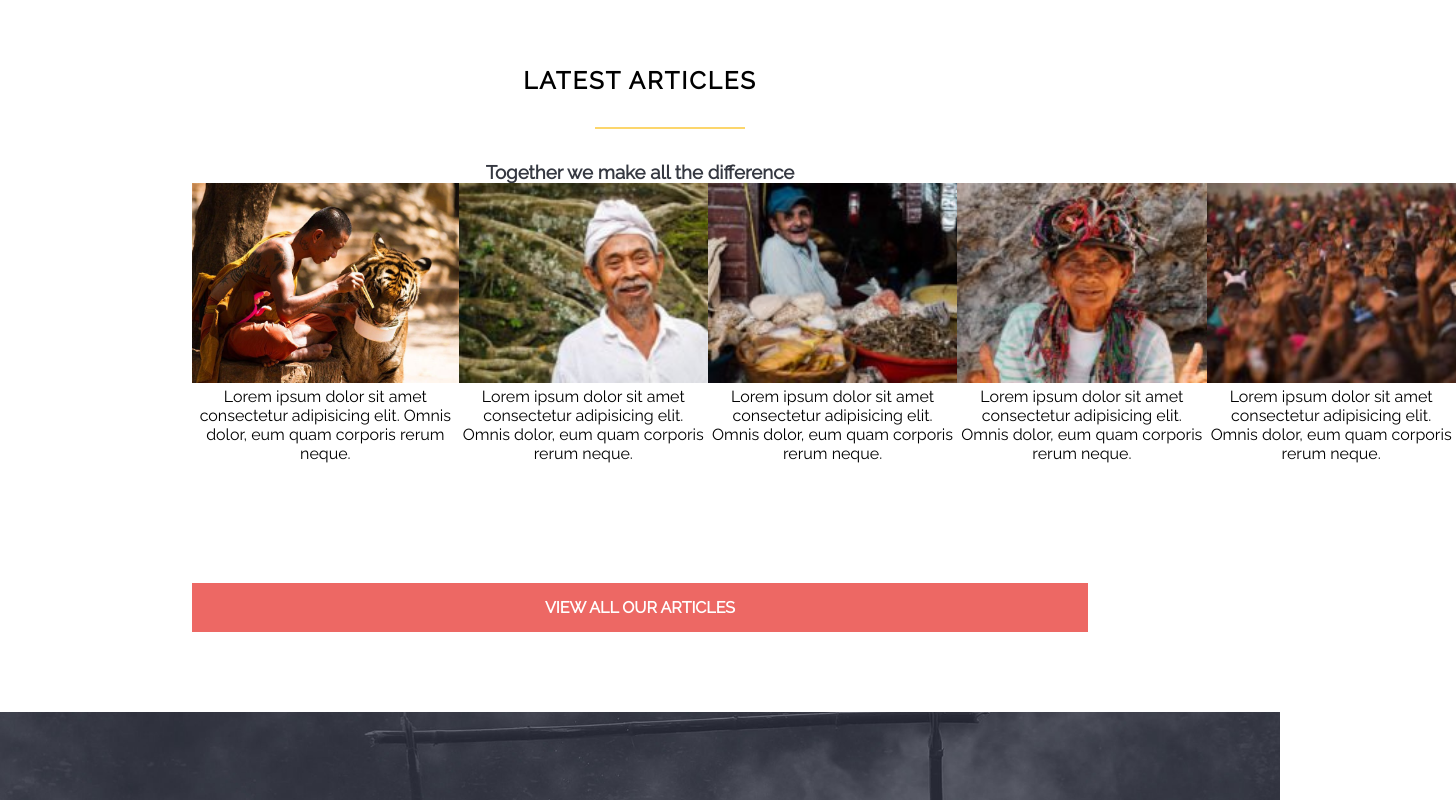
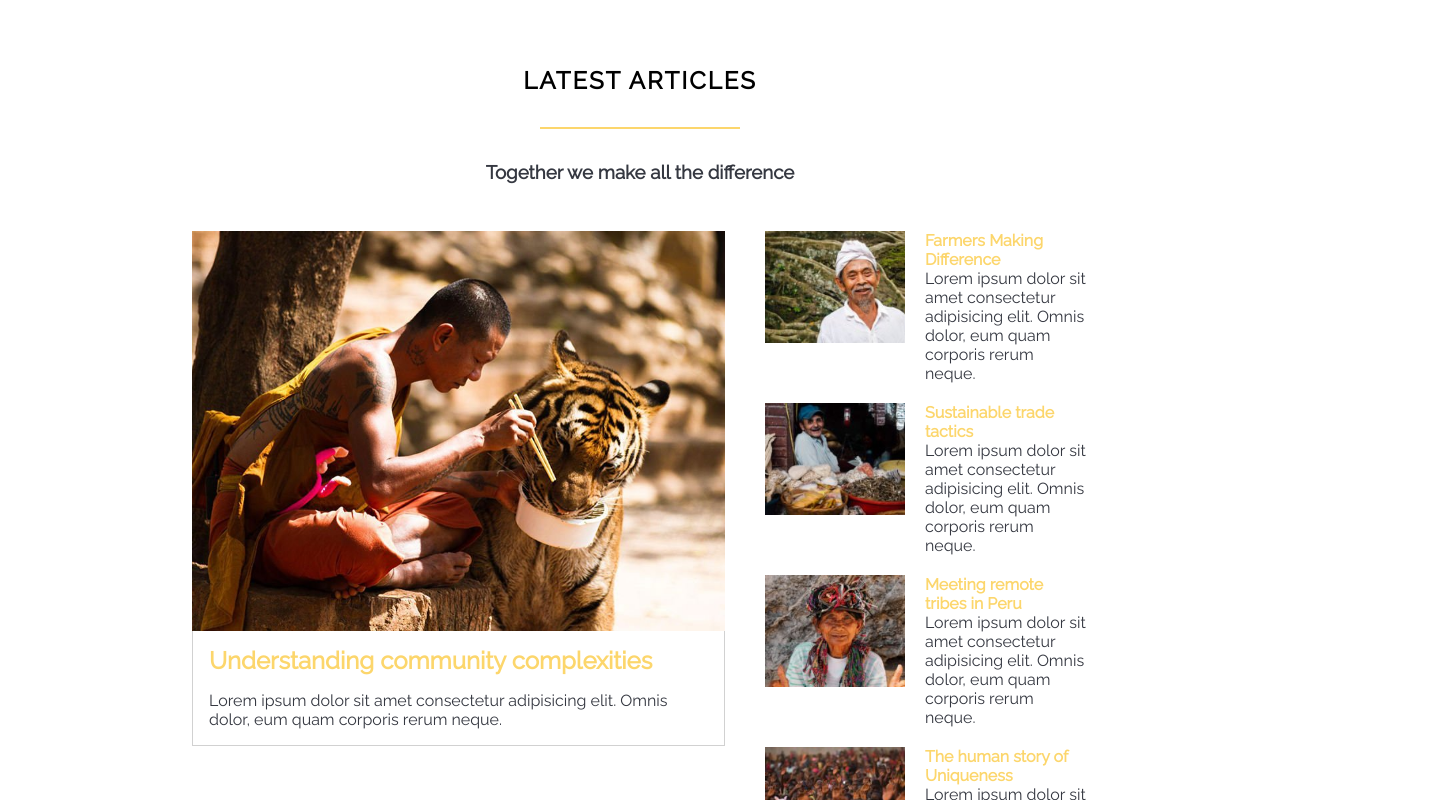
Before and after one commit to SimoneViglione/proj-html-vuejs, a Vue app: page / in a window 1280 px wide. Shown: the part 2700-3500 px from the top of the page, 1456 px wide, since content can reach past the window. Built offline with nearby package versions, Linux system fonts and the light colour scheme.

Commit message:
fine esercizio base

```diff
--- a/src/components/PageFooter.vue
+++ b/src/components/PageFooter.vue
@@ -15,6 +15,8 @@
 </script>
 
 <template>
+    <footer>
+
         <div class="upper-footer">
             <div class="footer-title">
                 <h1>{{ slogan[3] }}</h1>
@@ -43,10 +45,15 @@
                 <i v-for="(icon, index) in icons" :key="index" :class="icon"></i>
             </div>
         </div>
+    </footer>
 
 </template>
 
 <style scoped lang="scss">
+
+    footer {
+        margin-top: 12rem;
+    }
 
     .upper-footer {
         background-image: url(../assets/home-footer.jpg);
--- a/src/components/SectionArticles.vue
+++ b/src/components/SectionArticles.vue
@@ -7,22 +7,27 @@
                 articles: [
                     {
                         path: 'src/assets/article-1.jpg',
+                        title: 'Understanding community complexities',
                         description: 'Lorem ipsum dolor sit amet consectetur adipisicing elit. Omnis dolor, eum quam corporis rerum neque.',
                     },
                     {
                         path: 'src/assets/article-2.jpg',
+                        title: 'Farmers Making Difference',
                         description: 'Lorem ipsum dolor sit amet consectetur adipisicing elit. Omnis dolor, eum quam corporis rerum neque.',
                     },
                     {
                         path: 'src/assets/article-3.jpg',
+                        title: 'Sustainable trade tactics',
                         description: 'Lorem ipsum dolor sit amet consectetur adipisicing elit. Omnis dolor, eum quam corporis rerum neque.',
                     },
                     {
                         path: 'src/assets/article-4.jpg',
+                        title: 'Meeting remote tribes in Peru',
                         description: 'Lorem ipsum dolor sit amet consectetur adipisicing elit. Omnis dolor, eum quam corporis rerum neque.',
                     },
                     {
                         path: 'src/assets/article-5.jpg',
+                        title: 'The human story of Uniqueness',
                         description: 'Lorem ipsum dolor sit amet consectetur adipisicing elit. Omnis dolor, eum quam corporis rerum neque.',
                     },
                 ]
@@ -37,25 +42,39 @@
         <div class="articles-title">
             <h1>LATEST ARTICLES</h1>
 
-            <div class="underliner"></div>
+            <div class="articles-underliner"></div>
 
             <h3> Together we make all the difference </h3>
 
             <div class="articles-gallery">
 
-                <div class="articles-gallery">
-                    <div v-for="article in articles" :key="article.path" >
+
+                <div class="first-image" v-if="articles.length > 0">
+                    <img :src="articles[0].path" />
+                    <div class="first-article-description">
+                        <h2> {{ articles[0].title }} </h2>
+                        <p>{{ articles[0].description }}</p>
+                    </div>
+
+                </div>
+
+                <div class="other-images" v-if="articles.length > 1">
+                    <div v-for="(article, index) in articles.slice(1)" :key="index" class="other-images-container">
                         <img :src="article.path" />
-                        <p>{{ article.description }}</p>
+                        <div class="article-description">
+                            <h4>{{ article.title }}</h4>
+                            <p>{{ article.description }}</p>
+                        </div>
+
                     </div>
                 </div>
-
-            </div>
-
-            <div class="banner">
-                <h4>VIEW ALL OUR ARTICLES</h4>
             </div>
         </div>
+
+        <div class="banner">
+            <h4>VIEW ALL OUR ARTICLES</h4>
+        </div>
+
     </section>
 </template>
 
@@ -64,7 +83,14 @@
         padding-top: 5rem;
         width: 70%;
         margin: auto;
+        height: 1000px;
 
+    }
+
+    .articles-underliner {
+        border: solid 1px var(--my_goldenrod);
+        width: 200px;
+        margin: 2rem auto;
     }
 
     .articles-title {
@@ -81,11 +107,61 @@
     }
 
     .articles-gallery {
-        height: 400px;
+        height: 700px;
         display: flex;
+        margin-top: 3rem;
+        text-align: start;
 
-            img {
-                height: 200px;
+            p {
+                color: var(--tuna);
+            }
+    }
+
+    .first-image {
+
+        margin-right: 40px;
+
+        img {
+            height: 400px;
+            margin-bottom: -5px;
+        }
+
+        h2 {
+            color: var(--my_goldenrod);
+            padding-left: 1rem;
+        }
+
+    }
+
+    .first-article-description {
+        border: solid 1px rgba(128, 128, 128, 0.363);
+        border-top: none;
+
+        padding-top: 1rem;
+
+            p {
+                padding: 1rem 1rem;
+            }
+    }
+
+    .other-images {
+
+        img {
+            height: 112px;
+        }
+    }
+
+    .other-images-container {
+        display: flex;
+        margin-bottom: 20px;
+
+    }
+
+    .article-description {
+        padding-left: 20px;
+
+            h4 {
+                color: var(--my_goldenrod);
             }
     }
 
@@ -94,5 +170,11 @@
         color: white;
         padding: 15px 0;
         margin-bottom: 5rem;
+        text-align: center;
+
+        &:hover {
+            background-color: rgb(44, 152, 164);
+            cursor: pointer;
+        }
     }
 </style>
```
Lines whose indentation alone changed are shown as unchanged.
